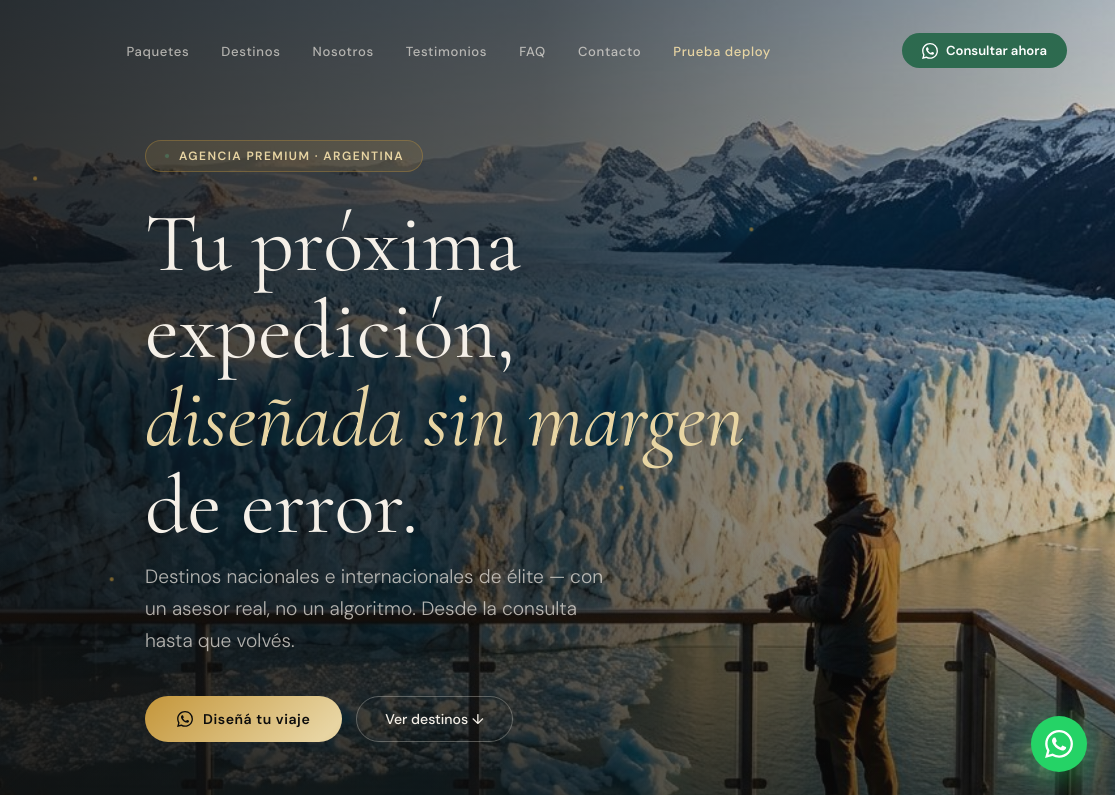
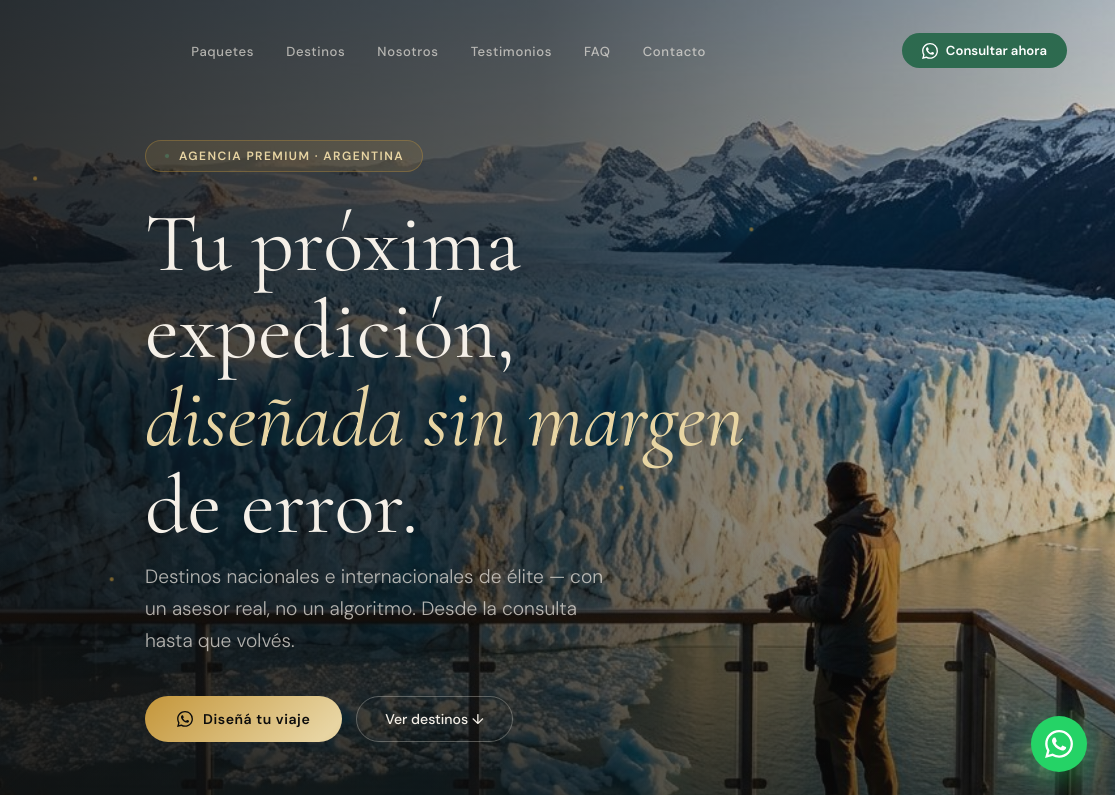
Before and after one commit to IT-Integral-Solutions/leonastur, a plain HTML site: page index.html in a window 1280 px wide. Shown: the top 795 px of the page, 165-1280 px from the left. Drawn offline with nearby package versions, Linux system fonts and the light colour scheme.

Commit message:
Remove deploy test nav item

```diff
--- a/index.html
+++ b/index.html
@@ -41,7 +41,6 @@
         <li><a href="#testimonios">Testimonios</a></li>
         <li><a href="#faq">FAQ</a></li>
         <li><a href="#contacto">Contacto</a></li>
-        <li><a href="#hero">Prueba deploy</a></li>
       </ul>
       <a href="https://wa.me/5493885820032" class="nav-wa" target="_blank" onclick="return openWhatsApp('', 'nav')">
         <svg width="16" height="16" viewBox="0 0 24 24" fill="currentColor"><path d="M17.472 14.382c-.297-.149-1.758-.867-2.03-.967-.273-.099-.471-.148-.67.15-.197.297-.767.966-.94 1.164-.173.199-.347.223-.644.075-.297-.15-1.255-.463-2.39-1.475-.883-.788-1.48-1.761-1.653-2.059-.173-.297-.018-.458.13-.606.134-.133.298-.347.446-.52.149-.174.198-.298.298-.497.099-.198.05-.371-.025-.52-.075-.149-.669-1.612-.916-2.207-.242-.579-.487-.5-.669-.51-.173-.008-.371-.01-.57-.01-.198 0-.52.074-.792.372-.272.297-1.04 1.016-1.04 2.479 0 1.462 1.065 2.875 1.213 3.074.149.198 2.096 3.2 5.077 4.487.709.306 1.262.489 1.694.625.712.227 1.36.195 1.871.118.571-.085 1.758-.719 2.006-1.413.248-.694.248-1.289.173-1.413-.074-.124-.272-.198-.57-.347m-5.421 7.403h-.004a9.87 9.87 0 01-5.031-1.378l-.361-.214-3.741.982.998-3.648-.235-.374a9.86 9.86 0 01-1.51-5.26c.001-5.45 4.436-9.884 9.888-9.884 2.64 0 5.122 1.03 6.988 2.898a9.825 9.825 0 012.893 6.994c-.003 5.45-4.437 9.884-9.885 9.884m8.413-18.297A11.815 11.815 0 0012.05 0C5.495 0 .16 5.335.157 11.892c0 2.096.547 4.142 1.588 5.945L.057 24l6.305-1.654a11.882 11.882 0 005.683 1.448h.005c6.554 0 11.89-5.335 11.893-11.893a11.821 11.821 0 00-3.48-8.413Z"/></svg>
```
